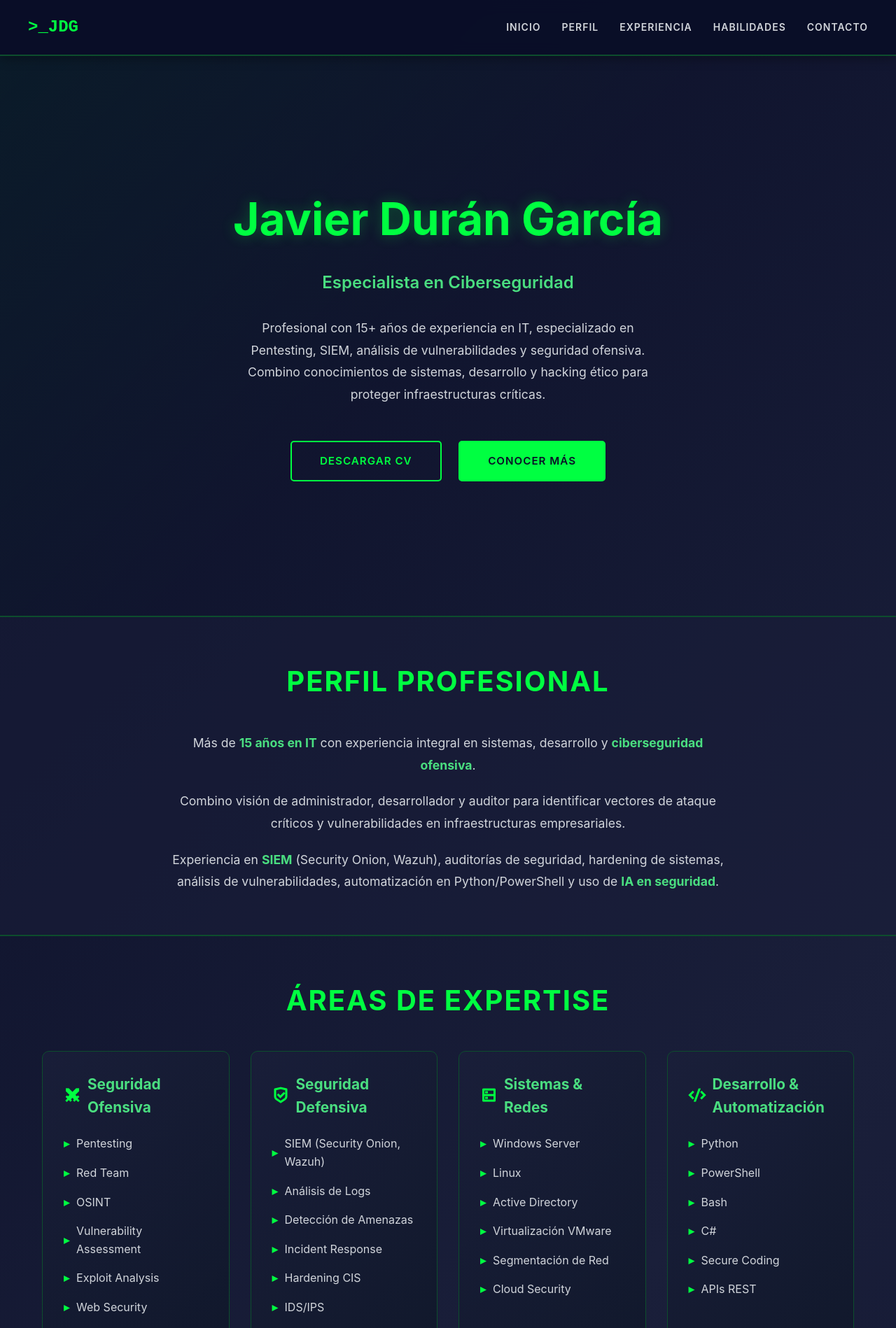
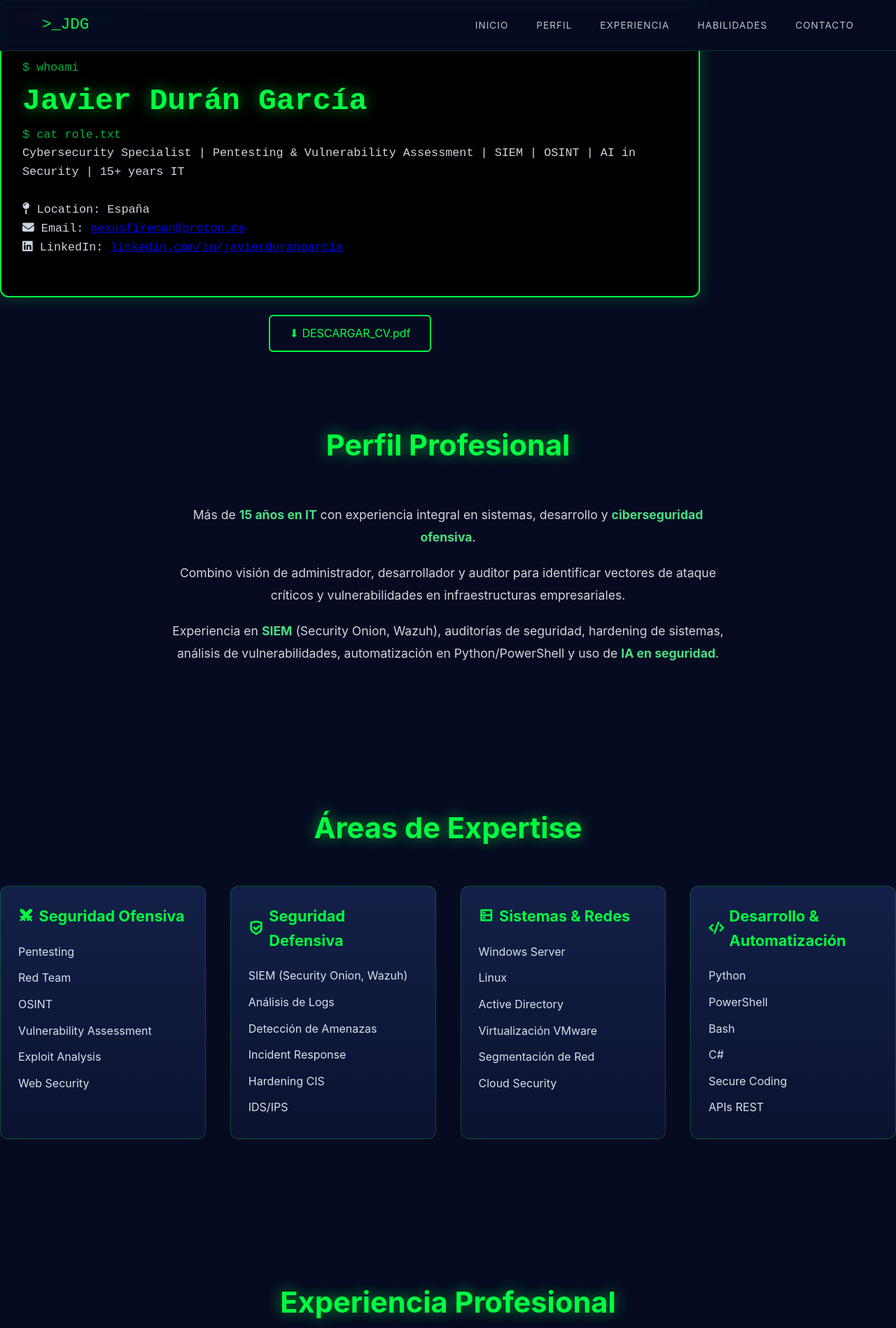
Before and after one commit to NexusFireMan/portfolio, a plain HTML site: page index.html in a window 1280 px wide. Shown: the top 1898 px of the page at 70% size. Drawn offline with nearby package versions, Linux system fonts and the light colour scheme.

Commit message:
Refactor CSS styles and update hero section

```diff
--- a/index.html
+++ b/index.html
@@ -21,400 +21,287 @@
 
     <!-- Estilos -->
     <style>
+        /* --- RESET --- */
 * {
     margin: 0;
     padding: 0;
     box-sizing: border-box;
 }
 
-        body {
-            font-family: -apple-system, BlinkMacSystemFont, 'Segoe UI', 'Roboto', 'Helvetica Neue', Arial, sans-serif;
-            background: linear-gradient(135deg, #0a0e27 0%, #1a1f3a 50%, #0a0e27 100%);
-            color: #e5e7eb;
-            line-height: 1.6;
-            min-height: 100vh;
-        }
-
 html {
     scroll-behavior: smooth;
 }
 
-        /* Animaciones */
-        @keyframes slideInOneTab {
-            from {
-                transform: translateY(80px);
-                opacity: 0;
-            }
-            to {
-                transform: translateY(0);
-                opacity: 1;
-            }
+body {
+    font-family: "Inter", "Segoe UI", monospace;
+    background: #060b22;
+    color: #cdd5e0;
+    line-height: 1.6;
 }
 
-        @keyframes fadeIn {
-            from {
-                opacity: 0;
-            }
-            to {
-                opacity: 1;
-            }
+/* --- COLORES DEL TEMA --- */
+:root {
+    --neon: #00ff41;
+    --neon-glow: 0 0 20px rgba(0,255,65,0.6);
+    --bg-dark: #060b22;
+    --bg-panel: #0c1130;
+    --bg-card: #0f183c;
+    --border-neon: rgba(0,255,65,0.4);
 }
 
-        /* Utilidades comunes */
-        .container {
-            max-width: 1200px;
-            margin: 0 auto;
-            padding: 0 20px;
-        }
-
-        .section {
-            padding: 60px 20px;
-        }
-
-        .section-title {
-            font-size: 2.5rem;
-            font-weight: bold;
-            color: #00ff41;
-            text-align: center;
-            margin-bottom: 40px;
-            text-transform: uppercase;
-            letter-spacing: 2px;
-        }
-
-        /* Barra de navegación */
+/* --- NAV --- */
 nav {
     position: fixed;
+    width: 100%;
     top: 0;
-            left: 0;
-            right: 0;
-            z-index: 50;
-            background: rgba(10, 14, 39, 0.95);
-            backdrop-filter: blur(10px);
-            border-bottom: 2px solid #0d4d2d;
-            padding: 20px 40px;
-            box-shadow: 0 4px 15px rgba(0, 0, 0, 0.3);
+    background: rgba(6, 11, 34, 0.95);
+    backdrop-filter: blur(8px);
+    border-bottom: 1px solid rgba(0,255,65,0.2);
+    z-index: 1000;
+    padding: 18px 60px;
 }
 
 .nav-container {
-            max-width: 1200px;
-            margin: 0 auto;
     display: flex;
     justify-content: space-between;
     align-items: center;
 }
 
 .logo {
-            font-family: 'Courier New', monospace;
-            font-size: 1.5rem;
-            font-weight: bold;
-            color: #00ff41;
-            text-decoration: none;
+    color: var(--neon);
+    font-size: 1.4rem;
+    font-family: monospace;
 }
 
 .nav-links {
     display: flex;
-            gap: 30px;
+    gap: 40px;
     list-style: none;
 }
 
 .nav-links a {
-            color: #d1d5db;
+    color: #b9c2d0;
     text-decoration: none;
-            font-size: 0.875rem;
-            font-weight: 600;
     text-transform: uppercase;
+    font-size: 0.85rem;
     letter-spacing: 1px;
-            transition: all 0.3s ease;
+    transition: 0.3s;
     position: relative;
 }
 
-        .nav-links a:hover {
-            color: #00ff41;
+.nav-links a:hover,
+.nav-links a.active {
+    color: var(--neon);
+}
+
+.nav-links a:hover::after,
+.nav-links a.active::after {
+    width: 100%;
 }
 
 .nav-links a::after {
-            content: '';
+    content: "";
     position: absolute;
-            bottom: -5px;
-            left: 0;
     width: 0;
     height: 2px;
-            background-color: #00ff41;
-            transition: width 0.3s ease;
+    background: var(--neon);
+    bottom: -6px;
+    left: 0;
+    transition: width .3s;
 }
 
-        .nav-links a:hover::after {
-            width: 100%;
-        }
-
-        /* Sección Hero */
+/* --- HERO --- */
 .hero {
-            margin-top: 80px;
-            min-height: 100vh;
+    padding-top: 180px;
+    padding-bottom: 130px;
     display: flex;
-            align-items: center;
     justify-content: center;
-            text-align: center;
-            background: linear-gradient(135deg, rgba(0, 255, 65, 0.05) 0%, transparent 50%);
 }
 
 .hero-content {
-            animation: slideInOneTab 0.8s ease-out;
+    max-width: 1000px;
+    width: 90%;
 }
 
-        .hero h1 {
-            font-size: 4rem;
-            font-weight: bold;
-            color: #00ff41;
-            margin-bottom: 20px;
-            text-shadow: 0 0 20px rgba(0, 255, 65, 0.3);
+/* TERMINAL de presentación */
+.terminal-box {
+    background: #000;
+    border-radius: 12px;
+    border: 2px solid var(--neon);
+    box-shadow: 0 0 22px rgba(0,255,60,0.25);
+    padding-bottom: 25px;
+    overflow: hidden;
 }
 
-        .hero-subtitle {
-            font-size: 1.5rem;
-            color: #4ade80;
-            margin-bottom: 30px;
-            font-weight: 600;
+.terminal-header {
+    background: #111;
+    padding: 12px 18px;
+    display: flex;
+    align-items: center;
+    gap: 10px;
+    border-bottom: 2px solid var(--neon);
 }
 
-        .hero-description {
-            font-size: 1.1rem;
-            color: #d1d5db;
-            max-width: 600px;
-            margin: 0 auto 40px;
-            line-height: 1.8;
+.terminal-header span {
+    width: 12px;
+    height: 12px;
+    border-radius: 50%;
 }
 
-        .btn {
-            display: inline-block;
-            padding: 15px 40px;
-            margin: 10px;
-            border: 2px solid #00ff41;
-            background: transparent;
-            color: #00ff41;
-            text-decoration: none;
-            border-radius: 5px;
-            font-weight: 600;
-            text-transform: uppercase;
-            letter-spacing: 1px;
-            transition: all 0.3s ease;
-            cursor: pointer;
-            font-size: 0.95rem;
+.terminal-header .red { background: #ff5f56; }
+.terminal-header .yellow { background: #ffbd2e; }
+.terminal-header .green { background: #28c840; }
+
+.terminal-body {
+    padding: 30px;
+    font-family: "Courier New", monospace;
+    font-size: 1.05rem;
 }
 
-        .btn:hover {
-            background-color: #00ff41;
-            color: #0a0e27;
-            box-shadow: 0 0 20px rgba(0, 255, 65, 0.4);
+.terminal-body .cmd { color: #00b340; }
+.terminal-body .name {
+    font-size: 2.7rem;
+    color: var(--neon);
+    text-shadow: var(--neon-glow);
 }
 
-        .btn-primary {
-            background-color: #00ff41;
-            color: #0a0e27;
+/* Botón CV */
+.btn-download {
+    margin-top: 25px;
+    display: block;
+    width: fit-content;
+    margin-inline: auto;
+    border: 2px solid var(--neon);
+    color: var(--neon);
+    padding: 12px 28px;
+    border-radius: 6px;
+    text-decoration: none;
+    transition: .3s;
+    font-size: 1rem;
 }
 
-        .btn-primary:hover {
-            background-color: #4ade80;
+.btn-download:hover {
+    background: var(--neon);
+    color: #00110a;
+    box-shadow: var(--neon-glow);
 }
 
-        /* Secciones de contenido */
-        .profile-section {
-            background: rgba(26, 31, 58, 0.5);
-            border-top: 2px solid #0d4d2d;
-            border-bottom: 2px solid #0d4d2d;
+/* --- TÍTULOS DE SECCIÓN --- */
+.section {
+    padding: 100px 0;
 }
 
+.section-title {
+    font-size: 2.6rem;
+    font-weight: bold;
+    color: var(--neon);
+    text-align: center;
+    margin-bottom: 50px;
+    text-shadow: var(--neon-glow);
+}
+
+/* --- CARDS / ÁREAS DE EXPERTISE --- */
 .skills-grid {
     display: grid;
-            grid-template-columns: repeat(auto-fit, minmax(250px, 1fr));
-            gap: 30px;
-            margin-top: 40px;
+    gap: 35px;
+    grid-template-columns: repeat(auto-fit, minmax(260px, 1fr));
 }
 
 .skill-card {
-            background: linear-gradient(135deg, rgba(26, 31, 58, 0.8), rgba(15, 23, 41, 0.8));
-            border: 1px solid #0d4d2d;
-            border-radius: 10px;
-            padding: 30px;
-            transition: all 0.3s ease;
-            animation: fadeIn 0.6s ease-out;
+    background: linear-gradient(180deg, #132048 0%, #0b122f 100%);
+    border: 1px solid rgba(0,255,65,0.25);
+    border-radius: 12px;
+    padding: 25px;
+    transition: .25s;
 }
 
 .skill-card:hover {
-            border-color: #00ff41;
-            box-shadow: 0 0 20px rgba(0, 255, 65, 0.2);
-            transform: translateY(-5px);
+    border-color: var(--neon);
+    box-shadow: 0 0 18px rgba(0,255,60,0.25);
+    transform: translateY(-4px);
 }
 
 .skill-card h3 {
-            color: #4ade80;
-            font-size: 1.3rem;
+    color: var(--neon);
+    font-size: 1.35rem;
     margin-bottom: 15px;
     display: flex;
     align-items: center;
-            gap: 10px;
+    gap: 8px;
 }
 
-        .skill-card i {
-            color: #00ff41;
-            font-size: 1.5rem;
+.skill-list { list-style: none; }
+.skill-list li {
+    padding: 6px 0;
+    color: #d6e1ec;
 }
 
-        .skill-list {
-            list-style: none;
+/* --- TIMELINE --- */
+.timeline {
+    border-left: 2px solid var(--neon);
+    margin-left: 20px;
+    padding-left: 50px;
+    position: relative;
 }
 
-        .skill-list li {
-            padding: 8px 0;
-            color: #d1d5db;
-            display: flex;
-            align-items: center;
-            gap: 10px;
+.timeline-item {
+    margin-bottom: 60px;
+    position: relative;
 }
 
-        .skill-list li::before {
-            content: '▸';
-            color: #00ff41;
+.timeline-item::before {
+    content: "";
+    width: 16px;
+    height: 16px;
+    background: var(--neon);
+    border-radius: 50%;
+    position: absolute;
+    left: -60px;
+    top: 4px;
+    border: 4px solid #060b22;
+    box-shadow: var(--neon-glow);
+}
+
+.timeline-content {
+    background: linear-gradient(180deg, #132048 0%, #0b122f 100%);
+    border: 1px solid rgba(0,255,65,0.25);
+    border-radius: 10px;
+    padding: 25px;
+}
+
+.timeline-role {
+    color: var(--neon);
     font-weight: bold;
 }
 
-        /* Timeline */
-        .timeline {
-            position: relative;
-            padding: 40px 0;
+/* --- PROYECTOS DESTACADOS --- */
+.project-grid {
+    display: grid;
+    gap: 30px;
+    grid-template-columns: repeat(auto-fit, minmax(260px, 1fr));
 }
 
-        .timeline::before {
-            content: '';
-            position: absolute;
-            left: 50%;
-            transform: translateX(-50%);
-            width: 2px;
-            height: 100%;
-            background-color: #00ff41;
+.project-card {
+    background: linear-gradient(180deg, #142347 0%, #0b122f 100%);
+    border: 1px solid rgba(0,255,65,0.25);
+    padding: 30px;
+    border-radius: 12px;
+    transition: .3s;
 }
 
-        .timeline-item {
-            margin-bottom: 50px;
-            width: 50%;
+.project-card:hover {
+    border-color: var(--neon);
+    transform: translateY(-5px);
+    box-shadow: 0 0 20px rgba(0,255,60,0.2);
 }
 
-        .timeline-item:nth-child(odd) {
-            margin-left: 0;
-            text-align: right;
-            padding-right: 40px;
-        }
-
-        .timeline-item:nth-child(even) {
-            margin-left: 50%;
-            padding-left: 40px;
-        }
-
-        .timeline-item::before {
-            content: '';
-            position: absolute;
-            left: 50%;
-            transform: translateX(-50%);
-            width: 15px;
-            height: 15px;
-            background-color: #00ff41;
-            border: 4px solid #0a0e27;
-            border-radius: 50%;
-            margin-top: 5px;
-        }
-
-        .timeline-content {
-            background: rgba(26, 31, 58, 0.8);
-            border: 1px solid #0d4d2d;
-            border-radius: 8px;
-            padding: 20px;
-            transition: all 0.3s ease;
-        }
-
-        .timeline-content:hover {
-            border-color: #4ade80;
-            box-shadow: 0 0 15px rgba(0, 255, 65, 0.15);
-        }
-
-        .timeline-content h3 {
-            color: #00ff41;
-            margin-bottom: 10px;
-        }
-
-        .timeline-date {
-            color: #9ca3af;
-            font-size: 0.9rem;
-            font-weight: 600;
-            margin-bottom: 10px;
-        }
-
-        .timeline-role {
-            color: #4ade80;
-            font-weight: 600;
-            margin-bottom: 10px;
-        }
-
-        /* Responsive */
-        @media (max-width: 768px) {
-            .nav-links {
-                gap: 15px;
-            }
-
-            .hero h1 {
-                font-size: 2.5rem;
-            }
-
-            .section-title {
-                font-size: 1.8rem;
-            }
-
-            .timeline::before {
-                left: 0;
-            }
-
-            .timeline-item {
-                width: 100%;
-            }
-
-            .timeline-item:nth-child(odd),
-            .timeline-item:nth-child(even) {
-                margin-left: 0;
-                width: 100%;
-                text-align: left;
-                padding-left: 40px;
-                padding-right: 0;
-            }
-
-            .skills-grid {
-                grid-template-columns: 1fr;
-            }
-        }
-
-        /* Footer */
+/* --- FOOTER --- */
 footer {
-            background-color: #000;
-            border-top: 2px solid #00ff41;
-            padding: 40px 20px;
+    padding: 50px 0;
     text-align: center;
-            color: #d1d5db;
-        }
-
-        .social-links {
-            display: flex;
-            justify-content: center;
-            gap: 30px;
-            margin-bottom: 20px;
-        }
-
-        .social-links a {
-            color: #00ff41;
-            font-size: 1.5rem;
-            transition: all 0.3s ease;
-        }
-
-        .social-links a:hover {
-            color: #4ade80;
-            transform: scale(1.2);
+    background: #000;
+    margin-top: 80px;
+    border-top: 2px solid var(--neon);
 }
     </style>
 </head>
@@ -434,21 +321,42 @@
     </nav>
 
     <!-- Hero Section -->
-    <section id="inicio" class="hero">
     <div class="hero-content">
-            <h1>Javier Durán García</h1>
-            <p class="hero-subtitle">Especialista en Ciberseguridad</p>
-            <p class="hero-description">
-                Profesional con 15+ años de experiencia en IT, especializado en Pentesting, SIEM,
-                análisis de vulnerabilidades y seguridad ofensiva. Combino conocimientos de sistemas,
-                desarrollo y hacking ético para proteger infraestructuras críticas.
+    <div class="terminal-box">
+        <div class="terminal-header">
+            <span class="red"></span>
+            <span class="yellow"></span>
+            <span class="green"></span>
+            <p style="color: var(--neon); margin-left: 10px;">root@kali:~#</p>
+        </div>
+
+        <div class="terminal-body">
+            <p class="cmd">$ whoami</p>
+            <h1 class="name">Javier Durán García</h1>
+
+            <p class="cmd">$ cat role.txt</p>
+            <p>
+                Cybersecurity Specialist | Pentesting & Vulnerability Assessment |
+                SIEM | OSINT | AI in Security | 15+ years IT
             </p>
-            <div>
-                <a href="#contacto" class="btn">Descargar CV</a>
-                <a href="#experiencia" class="btn btn-primary">Conocer más</a>
+
+            <br>
+
+            <p><i class="fa-solid fa-map-pin"></i> Location: España</p>
+            <p><i class="fa-solid fa-envelope"></i> Email: <a href="mailto:nexusfireman@proton.me">nexusfireman@proton.me</a></p>
+            <p><i class="fa-brands fa-linkedin"></i> LinkedIn:
+                <a href="https://linkedin.com/in/javierdurangarcia" target="_blank">
+                    linkedin.com/in/javierdurangarcia
+                </a>
+            </p>
+
+            <div class="cursor"></div>
         </div>
     </div>
-    </section>
+
+    <a href="CV_JavierDuran.pdf" class="btn-download" download>⬇ DESCARGAR_CV.pdf</a>
+</div>
+
 
     <!-- Perfil Profesional -->
     <section id="perfil" class="section profile-section">
```
Lines whose indentation alone changed are shown as unchanged.
